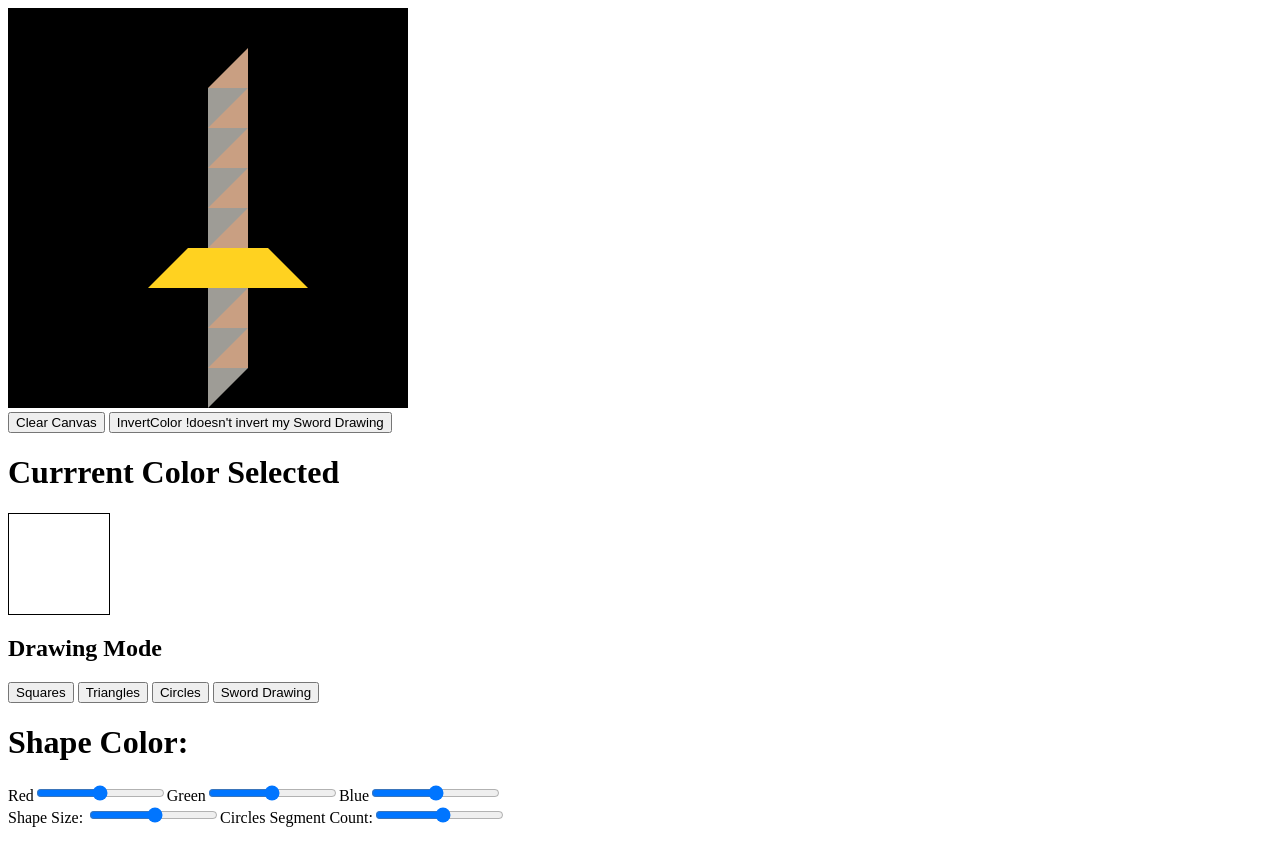
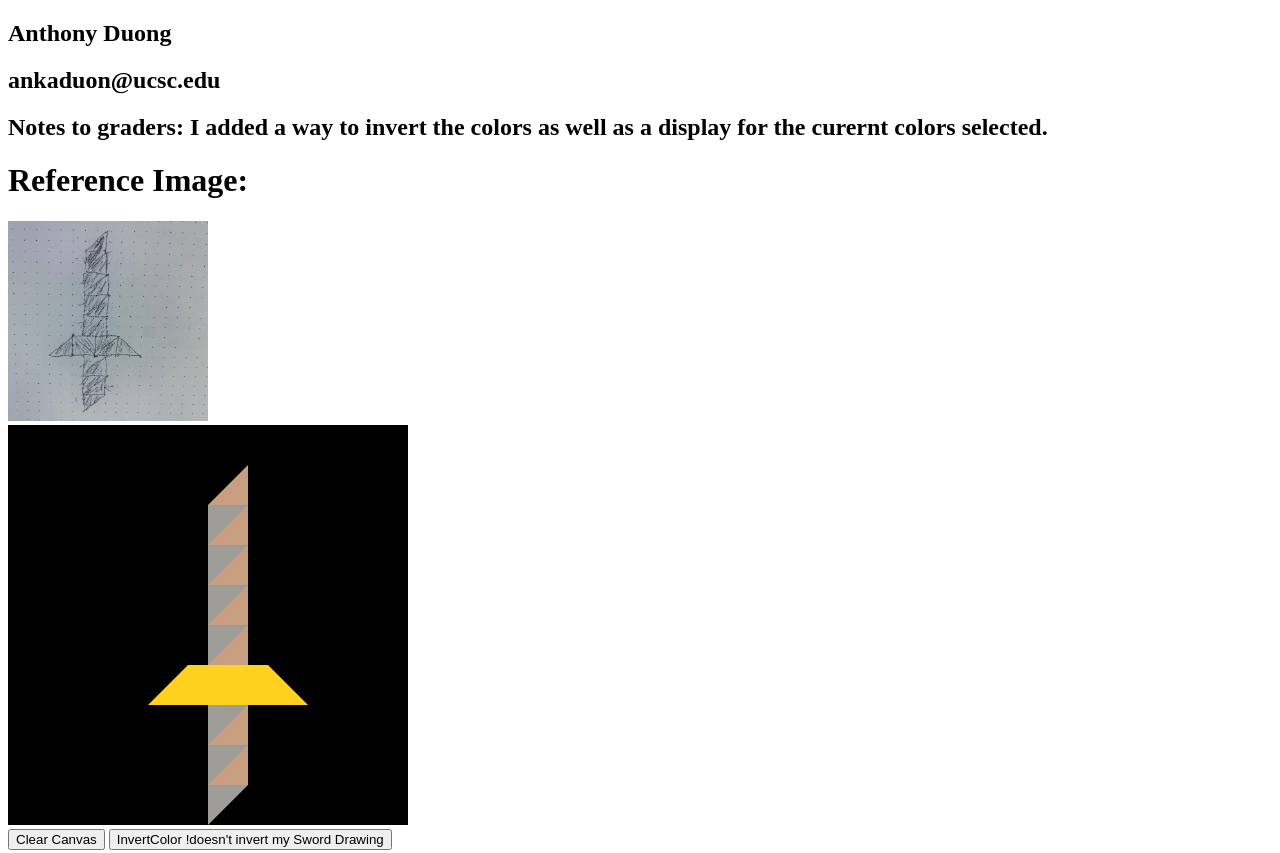
Before and after one commit to anthonyduong789/CSE160-assignment1, a website: page index.html in a window 1280 px wide. Shown: the top 853 px of the page. Drawn offline with Linux system fonts and the light colour scheme.

Commit message:
added thins for grader

```diff
--- a/asg1.html
+++ b/index.html
@@ -14,9 +14,28 @@
       height: 100px;
       border: 1px solid #000;
     }
+    img {
+      height: 200px;
+      width: 200px;
+    }
+    #bottomSpace {
+      height: 20vh;
+      width: 100vw;
+      background-color: white;
+    }
   </style>
   <script src="./Triangle.js"></script>
   <body onload="main()">
+    <div>
+      <h2>Anthony Duong</h2>
+      <h2>ankaduon@ucsc.edu</h2>
+      <h2>
+        Notes to graders: I added a way to invert the colors as well as a
+        display for the curernt colors selected.
+      </h2>
+      <h1>Reference Image:</h1>
+      <img src="./IMG_7061.jpg" alt="" />
+    </div>
     <canvas id="webgl" width="400" height="400">
       Please use the browser supporting "canvas".
     </canvas>
@@ -64,6 +83,7 @@
         />
       </div>
     </div>
+    <div id="bottomSpace"></div>
     <script src="./lib/webgl-utils.js"></script>
     <script src="./lib/webgl-debug.js"></script>
     <script src="./lib/cuon-utils.js"></script>
```
Also changed, not shown: IMG_7061.jpg (added).
